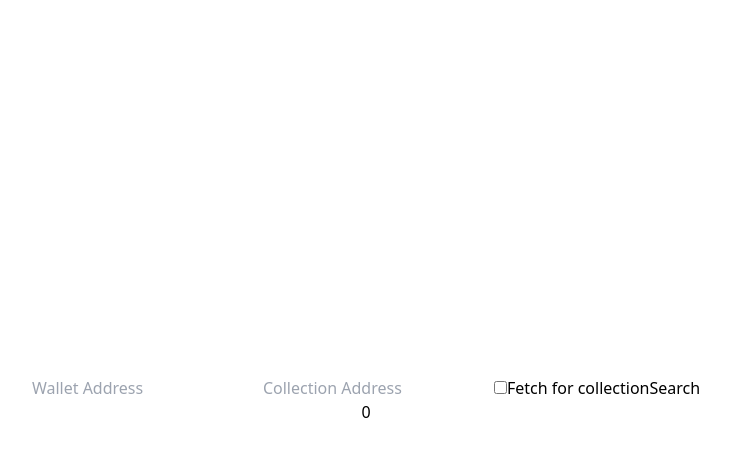
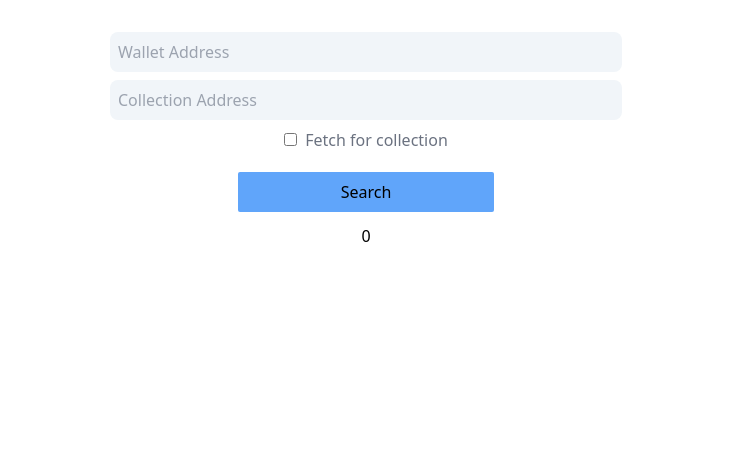
Before and after one commit to patrick-pc/nft-gallery, a Next.js app: page / in a window 1280 px wide. Shown: the top 456 px of the page, without its empty margins (274-1004 px from the left). Built offline with nearby package versions, Linux system fonts and the light colour scheme.

Commit message:
Add styles

```diff
--- a/pages/components/NFTCard.jsx
+++ b/pages/components/NFTCard.jsx
@@ -1,23 +1,30 @@
 export const NFTCard = ({ nft }) => {
   const ETHERSCAN_URL = 'https://etherscan.io/address/'
   return (
-    <div>
-      <div>
-        <img src={nft.media[0].gateway} alt="" />
+    <div className="flex w-1/4 flex-col">
+      <div className="rounded-md">
+        <img
+          src={nft.media[0].gateway}
+          className="h-128 w-full rounded-t-md object-cover"
+        />
       </div>
-      <div>
-        <h2>{nft.title}</h2>
-        <p>{nft.id.tokenId.slice(-4)}</p>
-        <p>{`${nft.contract.address.slice(0, 5)}...${nft.contract.address.slice(
-          -4
-        )}`}</p>
+      <div className="y-gap-2 h-110 flex flex-col rounded-b-md bg-slate-100 px-2 py-3">
+        <h2 className="text-xl text-gray-800">{nft.title}</h2>
+        <p className="text-gray-600">{nft.id.tokenId.slice(-4)}</p>
+        <p className="text-gray-600">{`${nft.contract.address.slice(
+          0,
+          5
+        )}...${nft.contract.address.slice(-4)}`}</p>
       </div>
 
-      <div>
-        <p>{nft.description?.slice(0, 150)}</p>
+      <div className="mt-2 flex-grow">
+        <p className="text-gray-600">{nft.description?.slice(0, 150)}</p>
       </div>
-      <div>
-        <a href={`${ETHERSCAN_URL}${nft.contract.address}`} target="_blank">View on Block Explorer</a>
+
+      <div className="mb-1 flex justify-center">
+        <a href={`${ETHERSCAN_URL}${nft.contract.address}`} target="_blank">
+          View on Block Explorer
+        </a>
       </div>
     </div>
   )
--- a/pages/index.jsx
+++ b/pages/index.jsx
@@ -52,15 +52,17 @@ const Home = () => {
   }
 
   return (
-    <div className="flex min-h-screen flex-col items-center justify-center py-2">
-      <div>
+    <div className="flex flex-col items-center justify-center gap-y-3 py-8">
+      <div className="flex w-full flex-col items-center justify-center gap-y-2">
         <input
+          disabled={fetchForCollection}
           onChange={(e) => {
             setWalletAddress(e.target.value)
           }}
           value={walletAddress}
           type="text"
           placeholder="Wallet Address"
+          className="w-2/5 rounded-lg bg-slate-100 p-2 text-gray-800 focus:outline-blue-300 disabled:bg-slate-50 disabled:text-gray-50"
         />
         <input
           onChange={(e) => {
@@ -69,13 +71,15 @@ const Home = () => {
           value={collectionAddress}
           type="text"
           placeholder="Collection Address"
+          className="w-2/5 rounded-lg bg-slate-100 p-2 text-gray-800 focus:outline-blue-300 disabled:bg-slate-50 disabled:text-gray-50"
         />
-        <label>
+        <label className="cursor-pointer text-gray-500">
           <input
             onChange={(e) => {
               setFetchForCollection(e.target.checked)
             }}
             type="checkbox"
+            className="mr-2"
           />
           Fetch for collection
         </label>
@@ -87,14 +91,15 @@ const Home = () => {
               fetchNFTs()
             }
           }}
+          className="mt-3 w-1/5 rounded-sm bg-blue-400 px-4 py-2 disabled:bg-slate-500"
         >
           Search
         </button>
       </div>
-      <div>
+      <div className="flex w-5/6 flex-wrap justify-center gap-y-12 gap-x-2">
         {nfts.length &&
           nfts.map((nft) => {
-            return <NFTCard nft={nft} id={nft.id} />
+            return <NFTCard nft={nft} id={nft.id.tokennId} />
           })}
       </div>
     </div>
```
